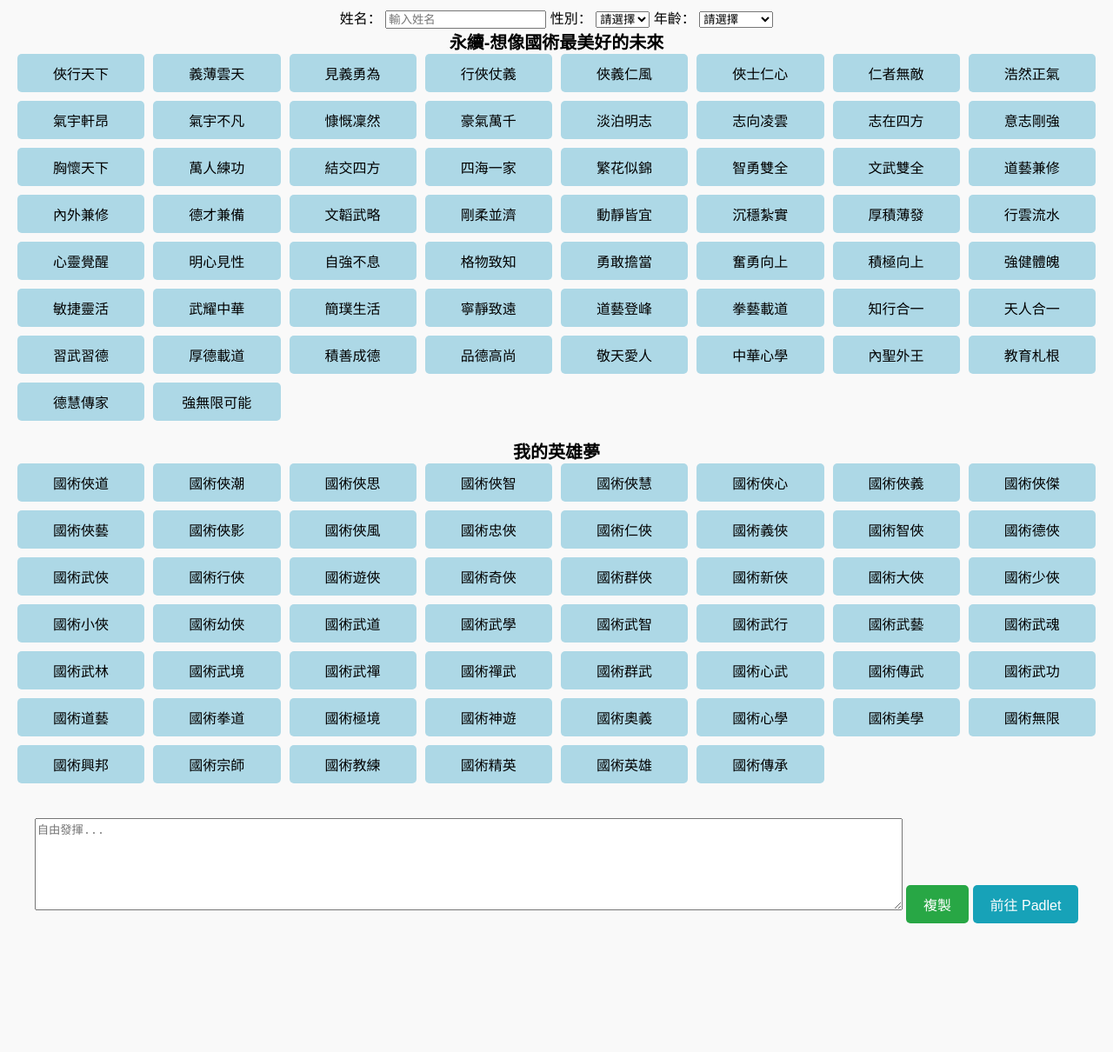
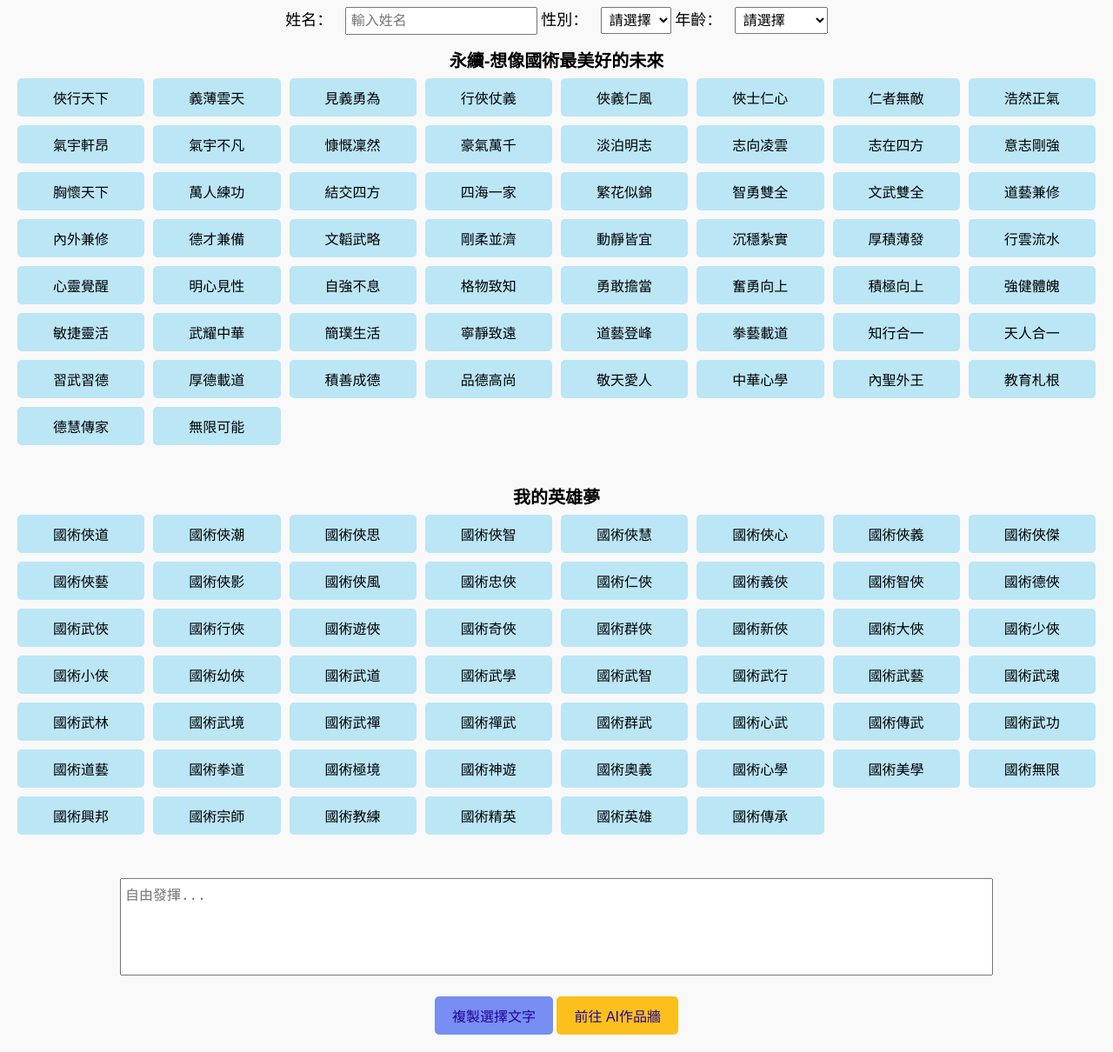
Before and after one commit to iceautumn2/AI-Martial, a plain HTML site: page index.html in a window 1280 px wide. Shown: the part 81-1291 px from the top of the page at 87% size. Before the commit the page ends 1163 px from the top, so only its background shows below. Drawn offline with Linux system fonts and the light colour scheme.

Commit message:
Add files via upload

```diff
--- a/index.html
+++ b/index.html
@@ -3,26 +3,50 @@
 <head>
     <meta charset="UTF-8">
     <meta name="viewport" content="width=device-width, initial-scale=1.0">
-    <title>國術AI．武俠世界</title>
+    <title>AI國術．創作國術狂響武俠視像圖</title>
     <style>
         body { font-family: Arial, sans-serif; text-align: center; margin: 20px; background-color: #f9f9f9; }
         h1 { color: #333; }
-        .category { margin-bottom: 20px; }
+        .category { margin-bottom: 20px;
+            line-height: 2; /* 增加行高 */
+            padding: 10px 0; /* 增加上下間距 */
+        }
         .button-container { display: grid; grid-template-columns: repeat(8, 1fr); gap: 10px; justify-content: center; }
-        button { padding: 10px 20px; font-size: 16px; cursor: pointer; border: none; border-radius: 5px; background-color: #add8e6; }
-        .我的英雄夢 button { background-color: #ff69b4; }
-        .健康養生 button { background-color: #90ee90; }
-        .selected { border: 2px solid #000; }
-        .copy-button, .link-button { margin-top: 20px; padding: 10px 20px; font-size: 16px; color: white; border: none; border-radius: 5px; cursor: pointer; }
-        .copy-button { background-color: #28a745; }
-        .link-button { background-color: #17a2b8; text-decoration: none; display: inline-block; }
+        button { padding: 10px 20px; font-size: 16px; cursor: pointer; border: none; border-radius: 5px; background-color: #bbe6f6; }
+
+        .category 永續-想像國術最美好的未來 button { background-color: #f8c1e7 !important; }
+        .category 我的英雄夢 button { background-color: #93dbfc !important ; }
+        .selected {
+            border: 1px solid #000;
+            background-color: #dab2ee; /* 增加背景色，讓選擇更明顯 */
+            color: #000; /* 改變字體顏色，提高對比 */
+                        }
+        .copy-button, .link-button { margin-top: 20px; padding: 10px 20px; font-size: 16px; color: rgb(36, 4, 151); border: none; border-radius: 5px; cursor: pointer; }
+        .copy-button { background-color: #778ef3; }
+        .link-button { background-color: #fcc01d; text-decoration: none; display: inline-block; }
         strong { font-size: 20px; }
         .custom-text { margin-top: 20px; width: 80%; height: 100px; }
+        label {
+            font-size: 18px; /* 設定標籤文字大小 */
+            margin-right: 10px; /* 增加與輸入框的間距 */
+        }
+
+        input, select {
+            font-size: 16px; /* 讓輸入框內的文字稍微大一點 */
+            padding: 5px; /* 增加內部間距，讓內容不擁擠 */
+        }
+        textarea {
+           font-size: 16px; /* 讓輸入的文字變大 */
+            width: 100%; /* 讓寬度撐滿父容器 */
+            height: 80px; /* 調整高度，讓區塊變小 */
+            resize: none; /* 禁止使用者手動調整大小 */
+            padding: 5px; /* 內距，讓輸入不會貼著邊 */
+        }
     </style>
 </head>
 <body>
-    <h1>國術AI．武俠世界</h1>
-    <label for="name">姓名：</label>
+    <h1>AI國術．創作國術狂響武俠視像圖</h1>
+    <label for="name" >姓名：</label>
     <input type="text" id="name" placeholder="輸入姓名">
 
     <label for="gender">性別：</label>
@@ -30,7 +54,7 @@
         <option value="">請選擇</option>
         <option value="男">男</option>
         <option value="女">女</option>
-        <option value="其他">其他</option>
+
     </select>
 
     <label for="age">年齡：</label>
@@ -39,16 +63,16 @@
         <option value="6歲以下">6歲以下</option>
         <option value="7歲到12歲">7歲到12歲</option>
         <option value="13到17歲">13到17歲</option>
-        <option value="18歲-39歲">18歲-39歲</option>
-        <option value="40歲以上">40歲以上</option>
+        <option value="18歲-39歲">18歲以上</option>
+
     </select>
 
     <div id="categories"></div>
 
     <textarea id="customText" class="custom-text" placeholder="自由發揮..."></textarea>
-
-    <button class="copy-button" onclick="copySelected()">複製</button>
-    <a href="https://padlet.com/icyautumn/padlet-o1nrhgartrabpwkh" target="_blank" class="link-button">前往 Padlet</a>
+    <br>
+    <button class="copy-button" onclick="copySelected()">複製選擇文字</button>
+    <a href="https://padlet.com/yichiuchu/padlet-ozf4m9ztvloxhpyz" target="_blank" class="link-button">前往 AI作品牆</a>
 
     <script>
        const categories = {
@@ -59,7 +83,7 @@
             "道藝兼修", "內外兼修", "德才兼備","文韜武略", "剛柔並濟", "動靜皆宜","沉穩紮實", "厚積薄發", "行雲流水",
             "心靈覺醒", "明心見性", "自強不息","格物致知", "勇敢擔當", "奮勇向上","積極向上", "強健體魄", "敏捷靈活",
             "武耀中華", "簡璞生活", "寧靜致遠","道藝登峰", "拳藝載道", "知行合一","天人合一", "習武習德", "厚德載道",
-            "積善成德", "品德高尚", "敬天愛人","中華心學", "內聖外王", "教育札根","德慧傳家", "強無限可能"
+            "積善成德", "品德高尚", "敬天愛人","中華心學", "內聖外王", "教育札根","德慧傳家", "無限可能"
             ],
 
             "我的英雄夢":
@@ -69,7 +93,7 @@
             "國術武學", "國術武智", "國術武行", "國術武藝","國術武魂", "國術武林", "國術武境","國術武禪", "國術禪武",
             "國術群武", "國術心武", "國術傳武", "國術武功","國術道藝", "國術拳道", "國術極境","國術神遊", "國術奧義",
             "國術心學", "國術美學", "國術無限", "國術興邦","國術宗師", "國術教練", "國術精英","國術英雄", "國術傳承",
-            ],
+            ]
 
         };
 
```
